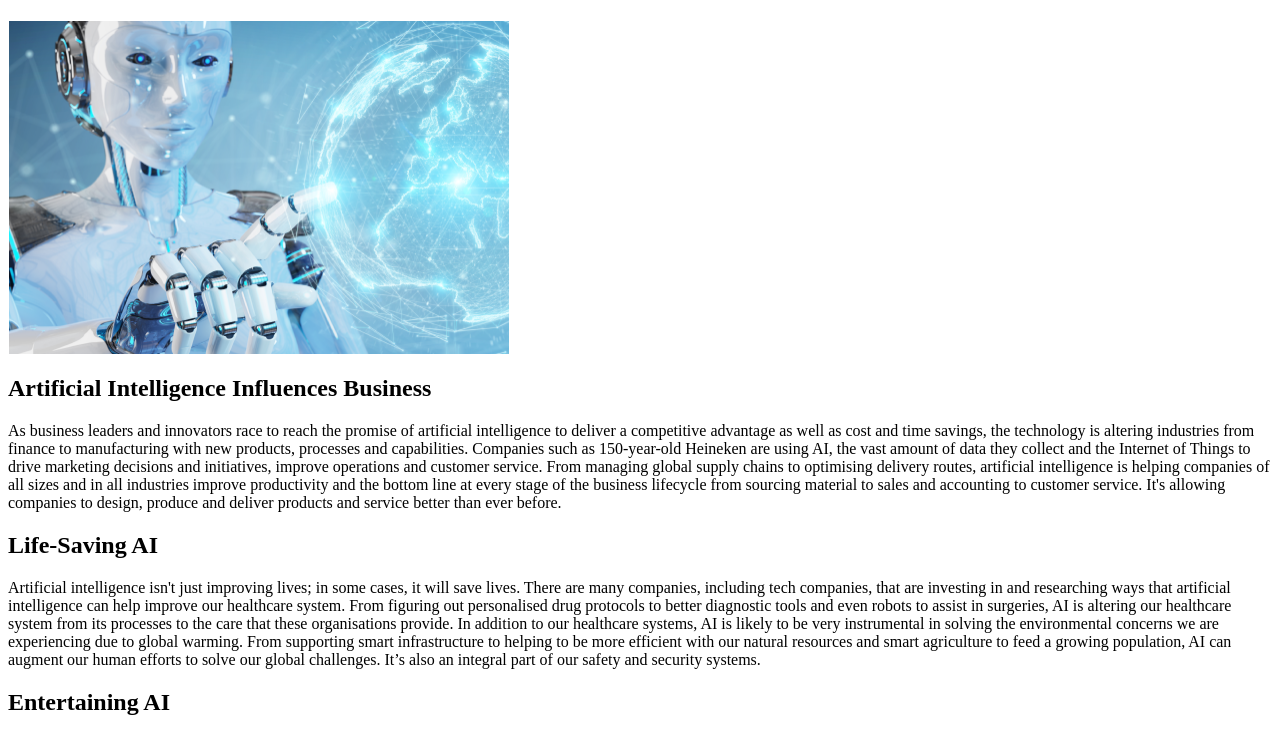
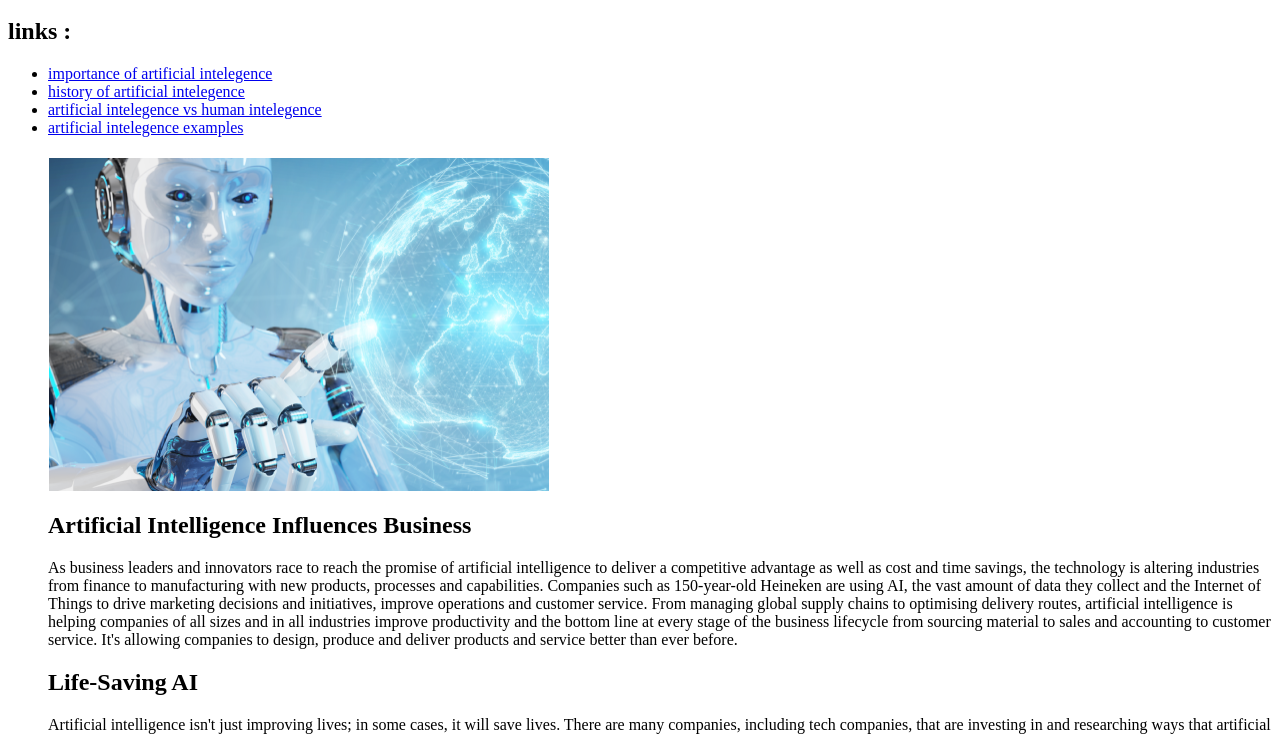
Before and after one commit to Amir-salah-eldeen/htmlproject.reposetory, a plain HTML site: page importanceofAI.html in a window 1280 px wide. Shown: the part 48-783 px from the top of the page. Drawn offline with Linux system fonts and the light colour scheme.

Commit message:
Update importanceofAI.html

```diff
--- a/importanceofAI.html
+++ b/importanceofAI.html
@@ -1,9 +1,16 @@
 <html>
 <body>
+
 <h1>importance of artificial intelegence </h1>
-
-<img src="capture1.png" alt="artificial intelegence">
-
+  <h2> links :</h2>
+<ul>
+  <li><a href="importanceofAI.html">importance of artificial intelegence</a></li>
+  <li><a href="historyofAI.html">history of artificial intelegence</a></li>
+  <li><a href="AIvshumanintelegence.html">artificial intelegence vs human intelegence</a></li>
+  <li><a href="AIexamples.html">artificial intelegence examples</a></li>
+<br>
+<img src="capture1.PNG" alt="artificial intelegence">
+<br>
 <h2>Artificial Intelligence Influences Business</h2>
 As business leaders and innovators race to reach the promise of artificial intelligence to deliver a competitive advantage as well as cost and time savings, the technology is altering industries from finance to manufacturing with new products, processes and capabilities.
 
```
